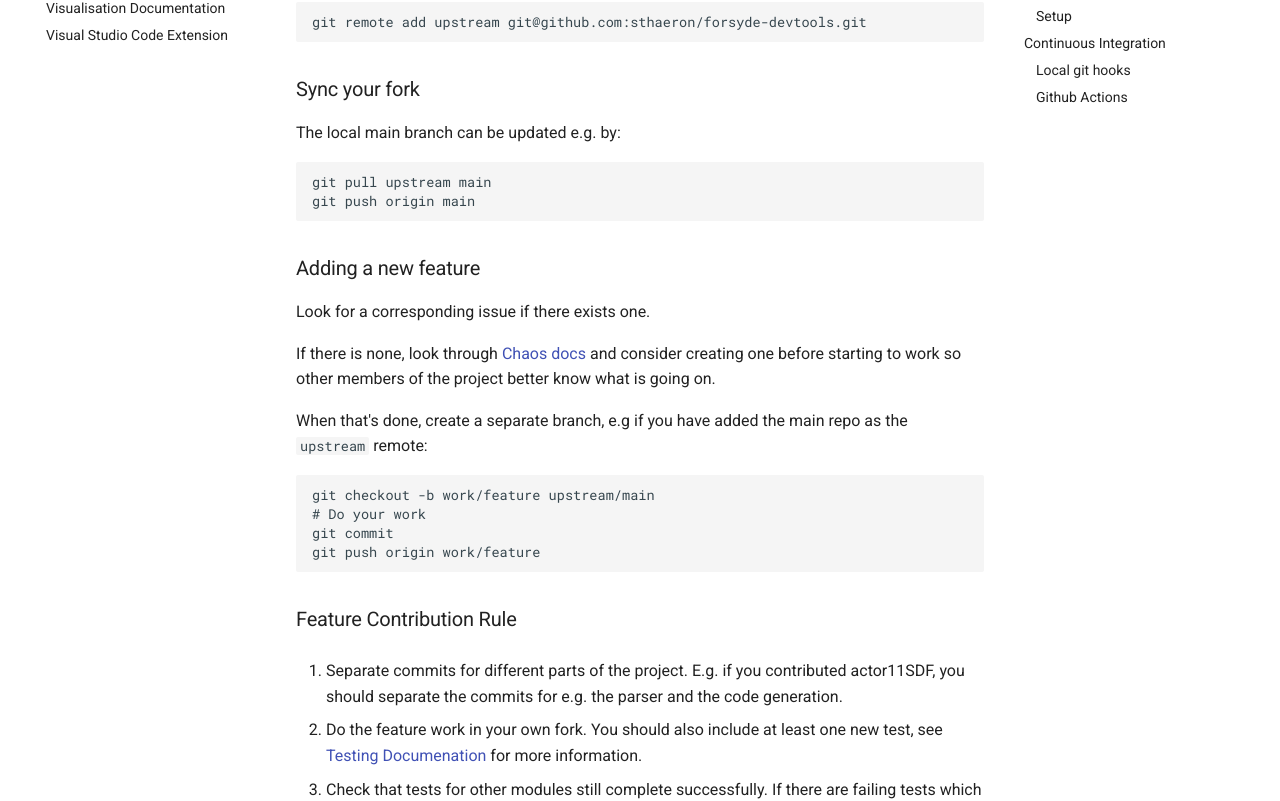
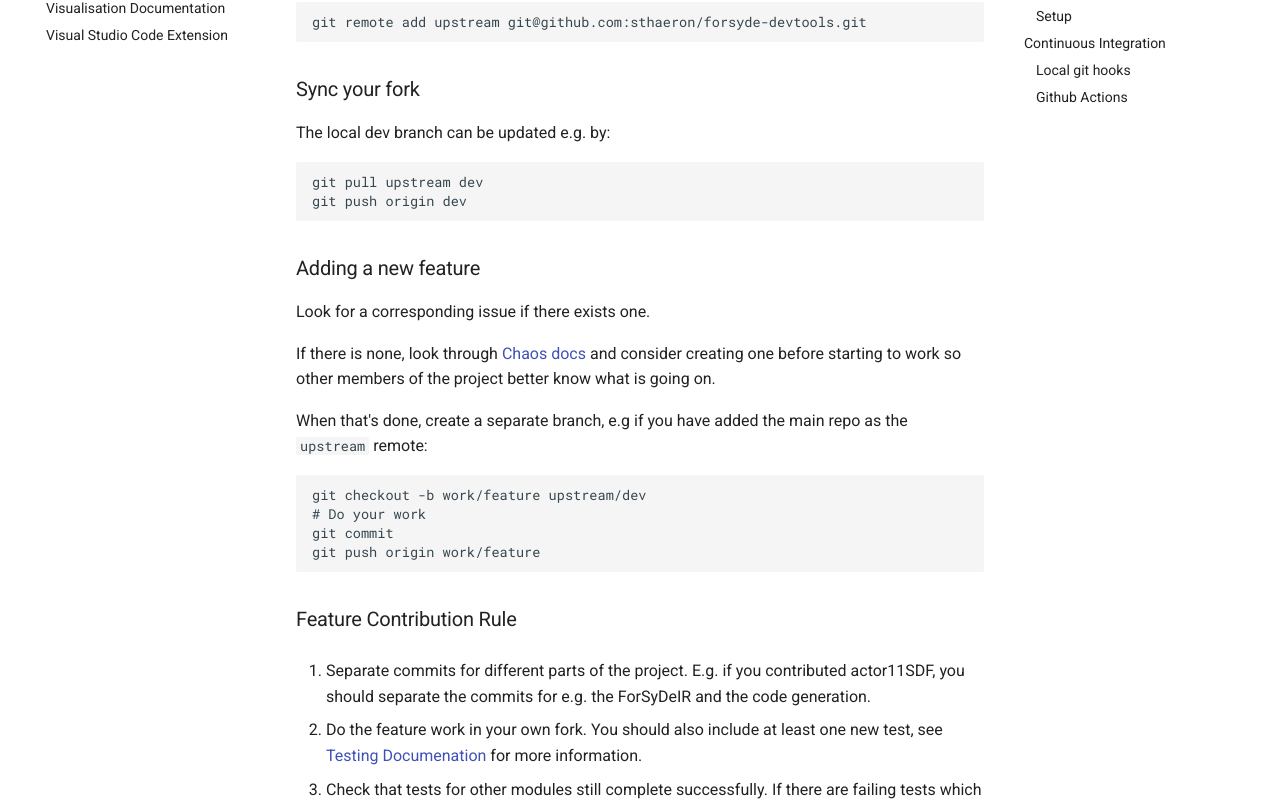
Before and after one commit to sthaeron/forsyde-devtools, an MkDocs documentation site: the page built from docs/contribution.md, in a window 1280 px wide and 1400 px high. Shown: the part 337-1138 px from the top of the window. Built offline with MkDocs 1.6.1 and Material for MkDocs 9.7.7, drawn with Linux system fonts in a browser that asks for light colours; some of the changed text lies outside the part shown.

Commit message:
docs: update contribution.md for Haskell
I figured it also fit to include solution to #105 here.

````diff
--- a/docs/contribution.md
+++ b/docs/contribution.md
@@ -13,11 +13,11 @@ git remote add upstream git@github.com:sthaeron/forsyde-devtools.git
 
 ### Sync your fork
 
-The local main branch can be updated e.g. by:
+The local dev branch can be updated e.g. by:
 
 ```
-git pull upstream main
-git push origin main
+git pull upstream dev
+git push origin dev
 ```
 
 ### Adding a new feature
@@ -32,7 +32,7 @@ When that's done, create a separate branch, e.g if you have added
 the main repo as the `upstream` remote:
 
 ```
-git checkout -b work/feature upstream/main
+git checkout -b work/feature upstream/dev
 # Do your work
 git commit
 git push origin work/feature
@@ -41,7 +41,7 @@ git push origin work/feature
 ### Feature Contribution Rule
 
 1. Separate commits for different parts of the project.
-   E.g. if you contributed actor11SDF, you should separate the commits for e.g. the parser and the code generation.
+   E.g. if you contributed actor11SDF, you should separate the commits for e.g. the ForSyDeIR and the code generation.
 
 2. Do the feature work in your own fork. You should also include at least one new test,
     see [Testing Documenation](testing.md) for more information.
````
Also changed, not shown: other parts of docs/contribution.md (+2 -2 lines).
